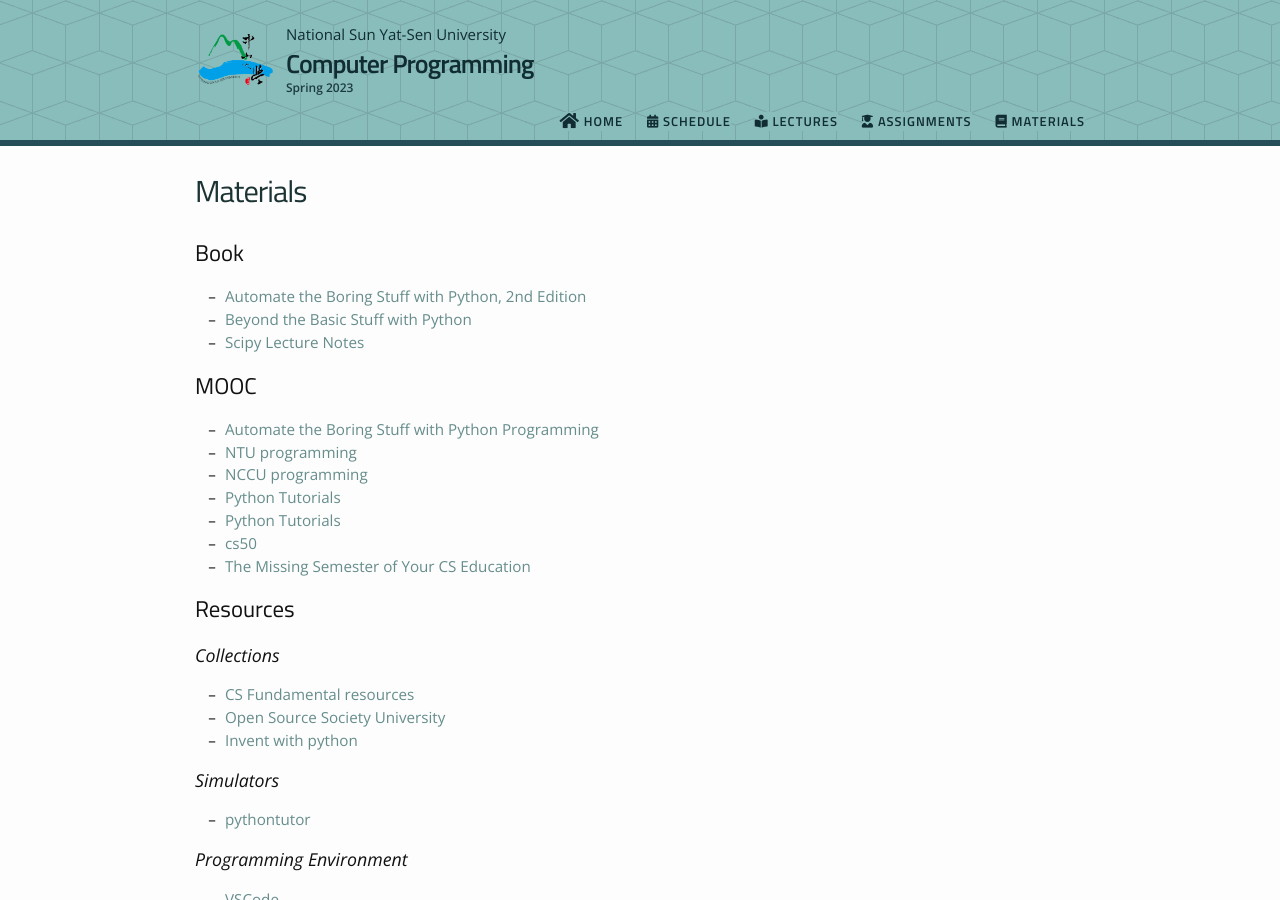
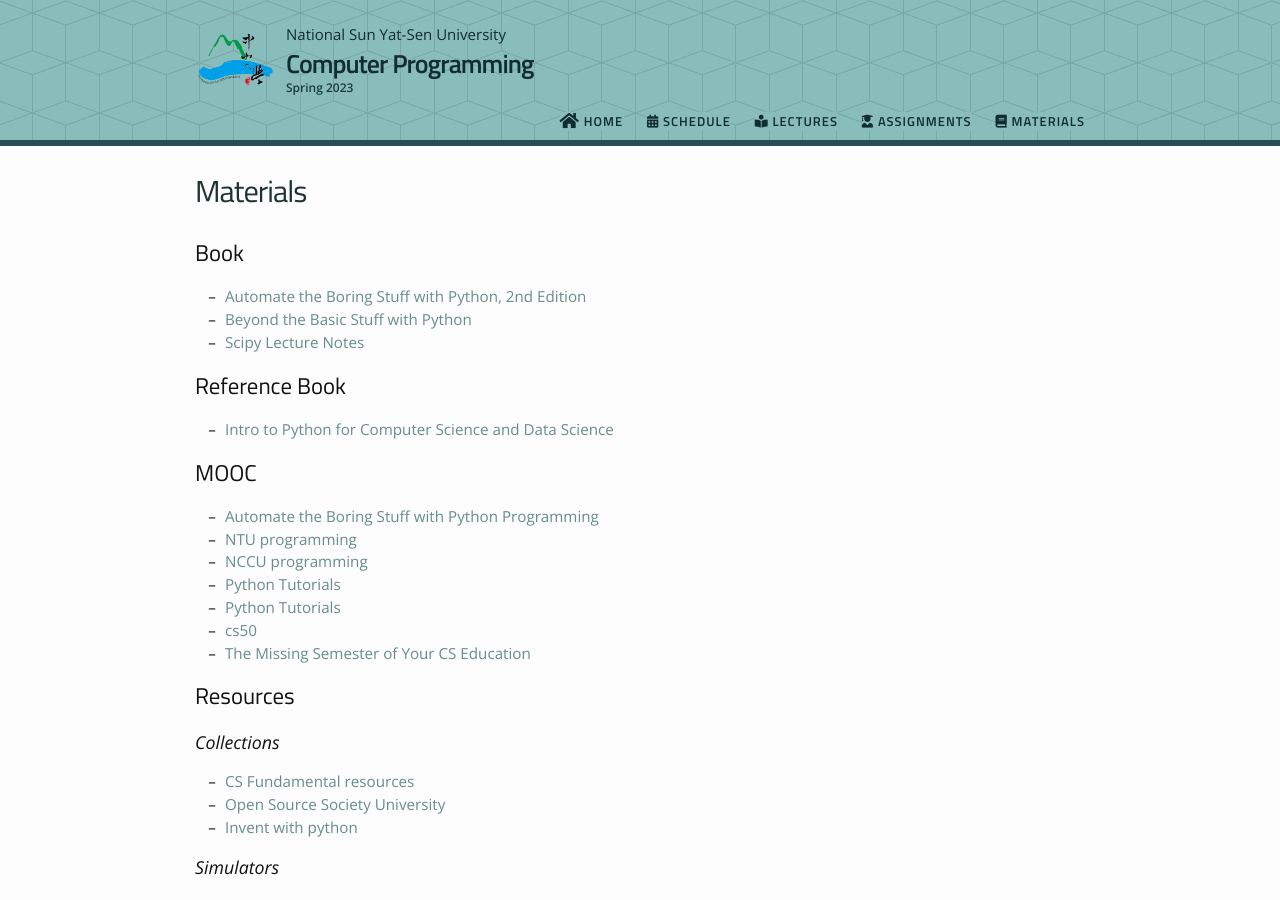
Before and after one commit to phonchi/nsysu-math106A-2023, a Jekyll site: the page built from materials.md, in a window 1280 px wide and 900 px high. Built offline with Jekyll 4.4.1, drawn with Linux system fonts in a browser that asks for light colours; nearby versions of some CDN libraries.

Commit message:
Update materials.md

```diff
--- a/materials.md
+++ b/materials.md
@@ -10,6 +10,9 @@ permalink: /materials/
 * [Automate the Boring Stuff with Python, 2nd Edition](https://automatetheboringstuff.com/#toc)
 * [Beyond the Basic Stuff with Python](https://inventwithpython.com/beyond/)
 * [Scipy Lecture Notes](https://scipy-lectures.org/)
+
+## Reference Book
+* [Intro to Python for Computer Science and Data Science](https://www.amazon.com/Intro-Python-Computer-Science-Data/dp/1292364904)
 
 
 ## MOOC
```
